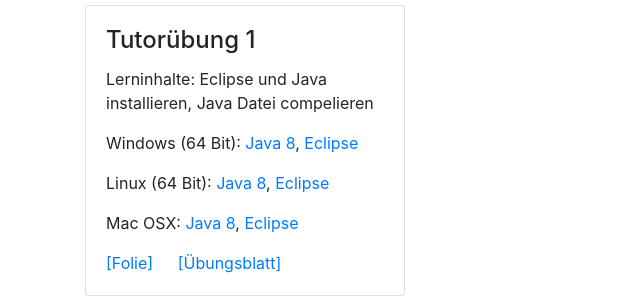
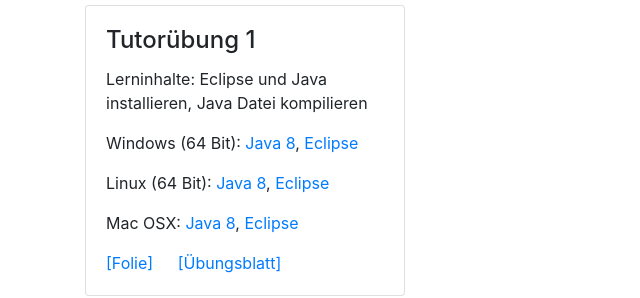
Before and after one commit to lukas-holzner/pgdp.tum.fun, a plain HTML site: page index.html in a window 1280 px wide. Shown: the part 188-486 px from the top of the page, 0-640 px from the left. Drawn offline with nearby package versions, Linux system fonts and the light colour scheme.

Commit message:
Korrigiere Schreibfehler
Es heißt 'kompilieren' anstatt compelieren.

```diff
--- a/index.html
+++ b/index.html
@@ -35,7 +35,7 @@
       <div class="card" style="width: 20rem;">
         <div class="card-body">
           <h4 class="card-title">Tutorübung 1</h4>
-          <p class="card-text">Lerninhalte: Eclipse und Java installieren, Java Datei compelieren</p>
+          <p class="card-text">Lerninhalte: Eclipse und Java installieren, Java Datei kompilieren</p>
           <p class="card-text">Windows (64 Bit):
             <a href="http://javadl.oracle.com/webapps/download/AutoDL?BundleId=227552_e758a0de34e24606bca991d704f6dcbf">Java 8</a>,
             <a href="https://www.eclipse.org/downloads/download.php?file=/oomph/epp/oxygen/R/eclipse-inst-win64.exe">Eclipse</a>
```
